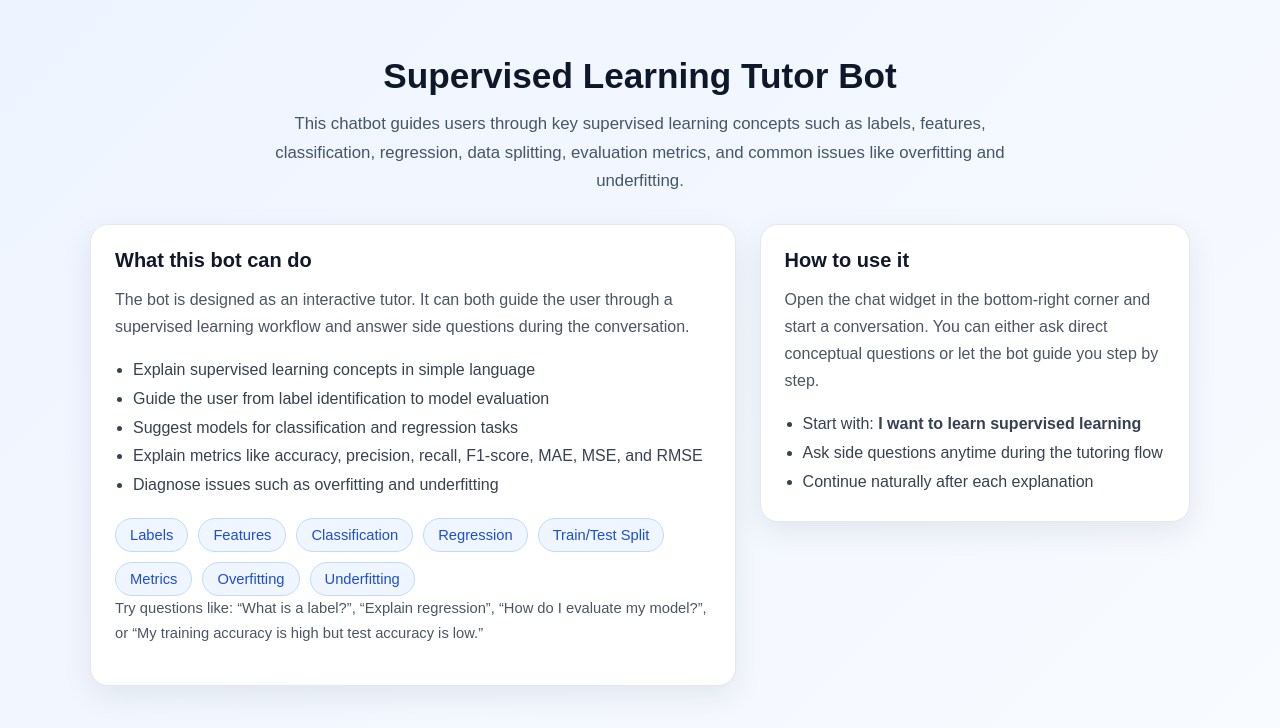
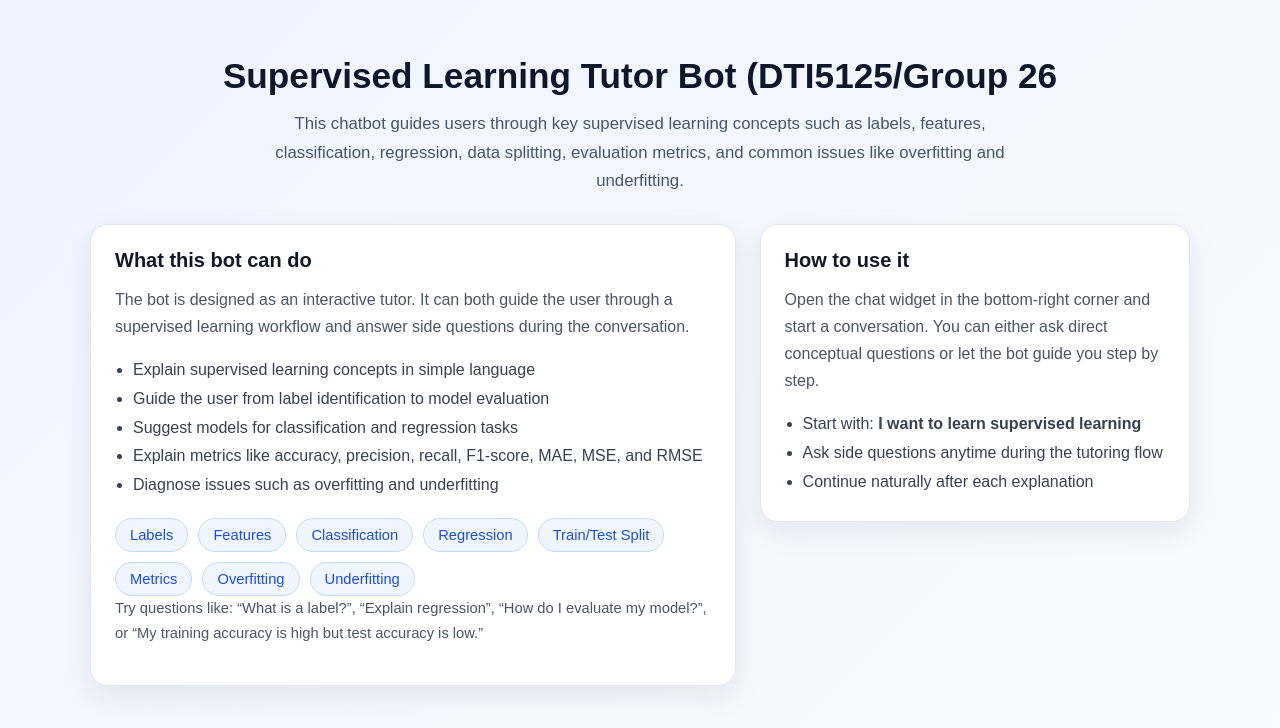
Before and after one commit to SergeTalom/supervised-learning-chatbot, a plain HTML site: page index.html in a window 1280 px wide. Drawn offline with nearby package versions, Linux system fonts and the light colour scheme.

Commit message:
Update index.html
Add group

```diff
--- a/index.html
+++ b/index.html
@@ -129,7 +129,7 @@
 <body>
   <div class="page">
     <section class="hero">
-      <h1>Supervised Learning Tutor Bot</h1>
+      <h1>Supervised Learning Tutor Bot (DTI5125/Group 26</h1>
       <p>
         This chatbot guides users through key supervised learning concepts such as
         labels, features, classification, regression, data splitting, evaluation metrics,
```
